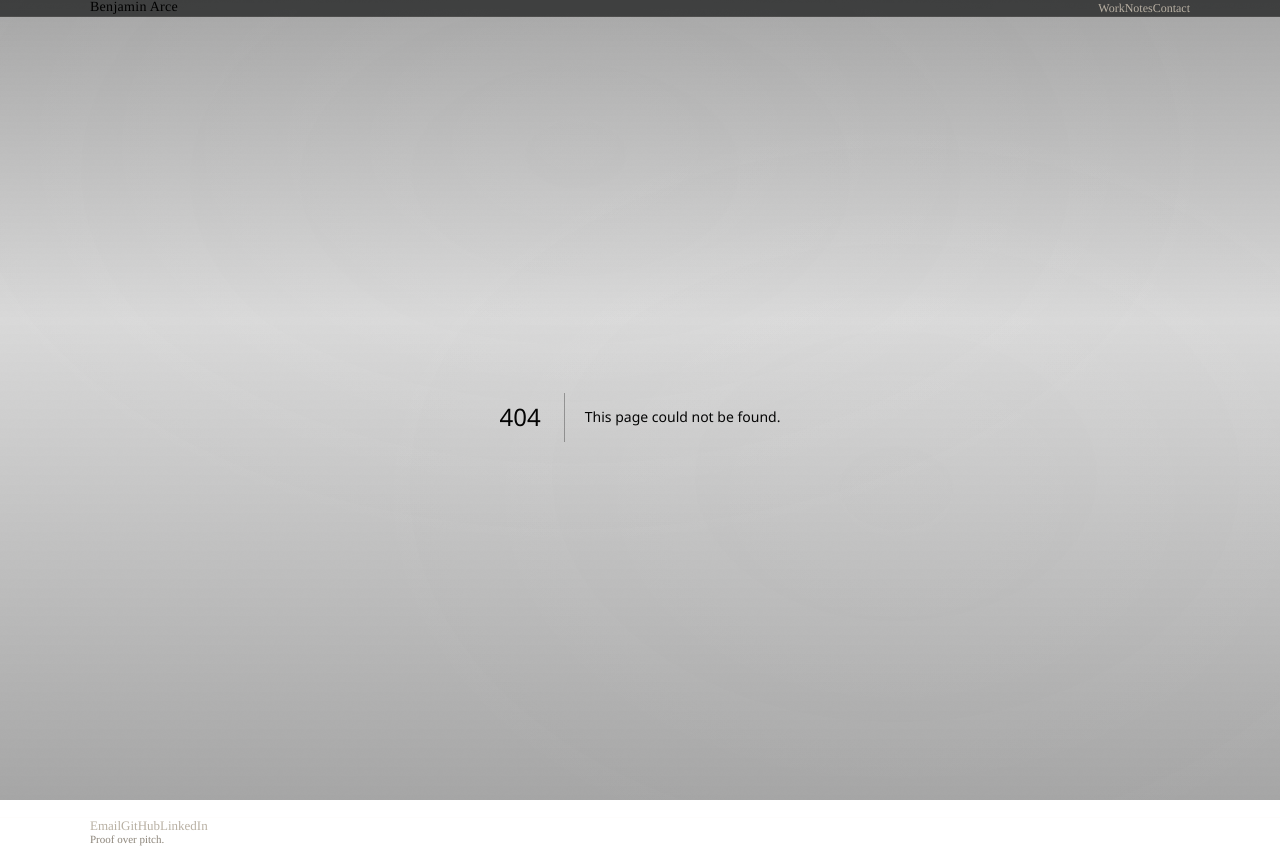
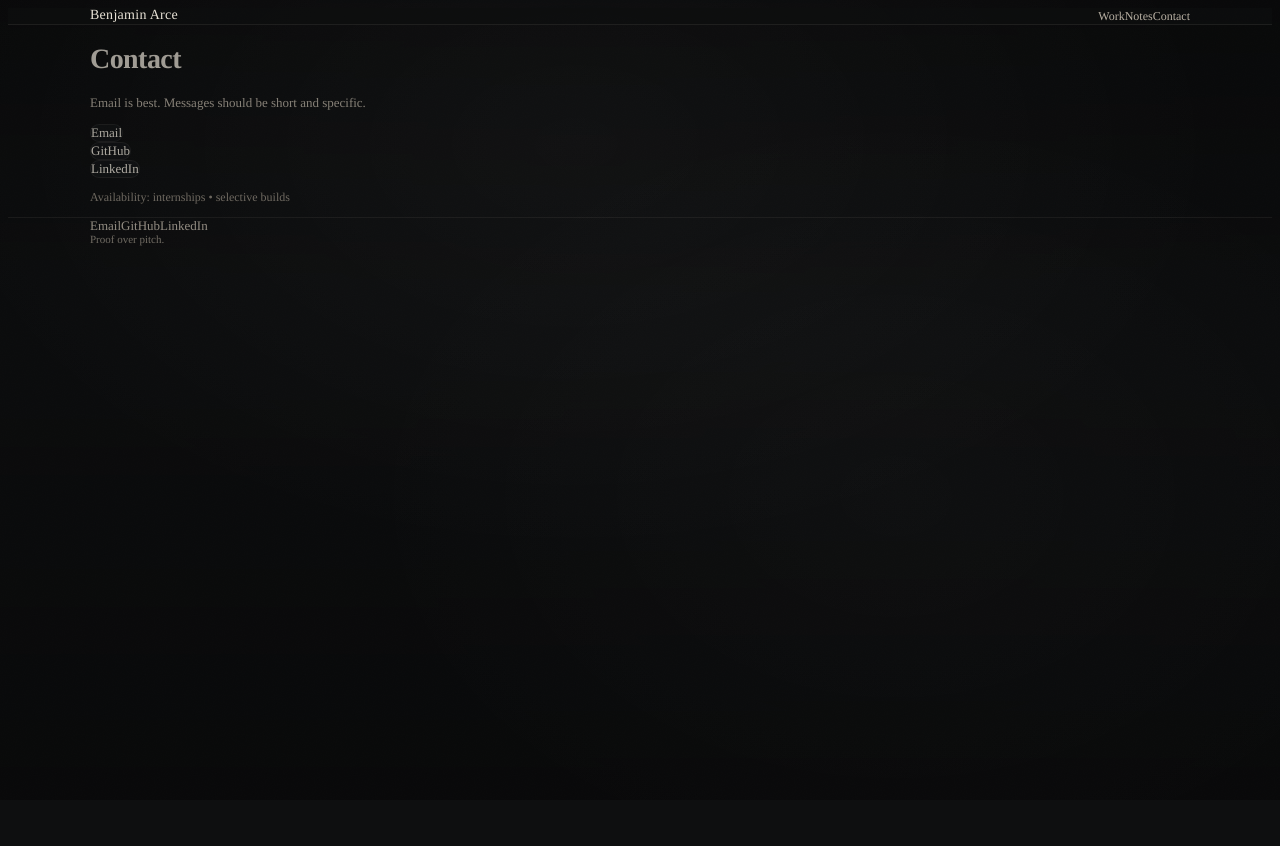
Before and after one commit to benjaminarce-cloud/arcev2-portfolio, a Next.js app: page /contact in a window 1280 px wide. Before the commit this address had no page. After the commit the page ends 808 px from the top, so only its background shows below. Built offline with nearby package versions, Linux system fonts and the light colour scheme.

Commit message:
Create page.tsx

```diff
--- /dev/null
+++ b/src/app/contact/page.tsx
@@ -0,0 +1,29 @@
+export default function ContactPage() {
+  return (
+    <div className="py-12">
+      <h1 className="text-[28px] tracking-[-0.02em]">Contact</h1>
+      <p className="mt-3 text-[13px] leading-5 text-[color:var(--muted)] max-w-[70ch]">
+        Email is best. Messages should be short and specific.
+      </p>
+
+      <div className="mt-6 flex flex-col gap-2 text-[13px]">
+        <a className="border hairline rounded-[14px] bg-[color:var(--surface)] px-4 py-3 inline-block w-fit"
+           href="mailto:benjamin@example.com">
+          Email
+        </a>
+        <a className="border hairline rounded-[14px] bg-[color:var(--surface)] px-4 py-3 inline-block w-fit"
+           href="https://github.com/" target="_blank" rel="noreferrer">
+          GitHub
+        </a>
+        <a className="border hairline rounded-[14px] bg-[color:var(--surface)] px-4 py-3 inline-block w-fit"
+           href="https://linkedin.com/" target="_blank" rel="noreferrer">
+          LinkedIn
+        </a>
+      </div>
+
+      <p className="mt-6 text-[12px] text-[color:var(--faint)] tabular">
+        Availability: internships • selective builds
+      </p>
+    </div>
+  );
+}
```
